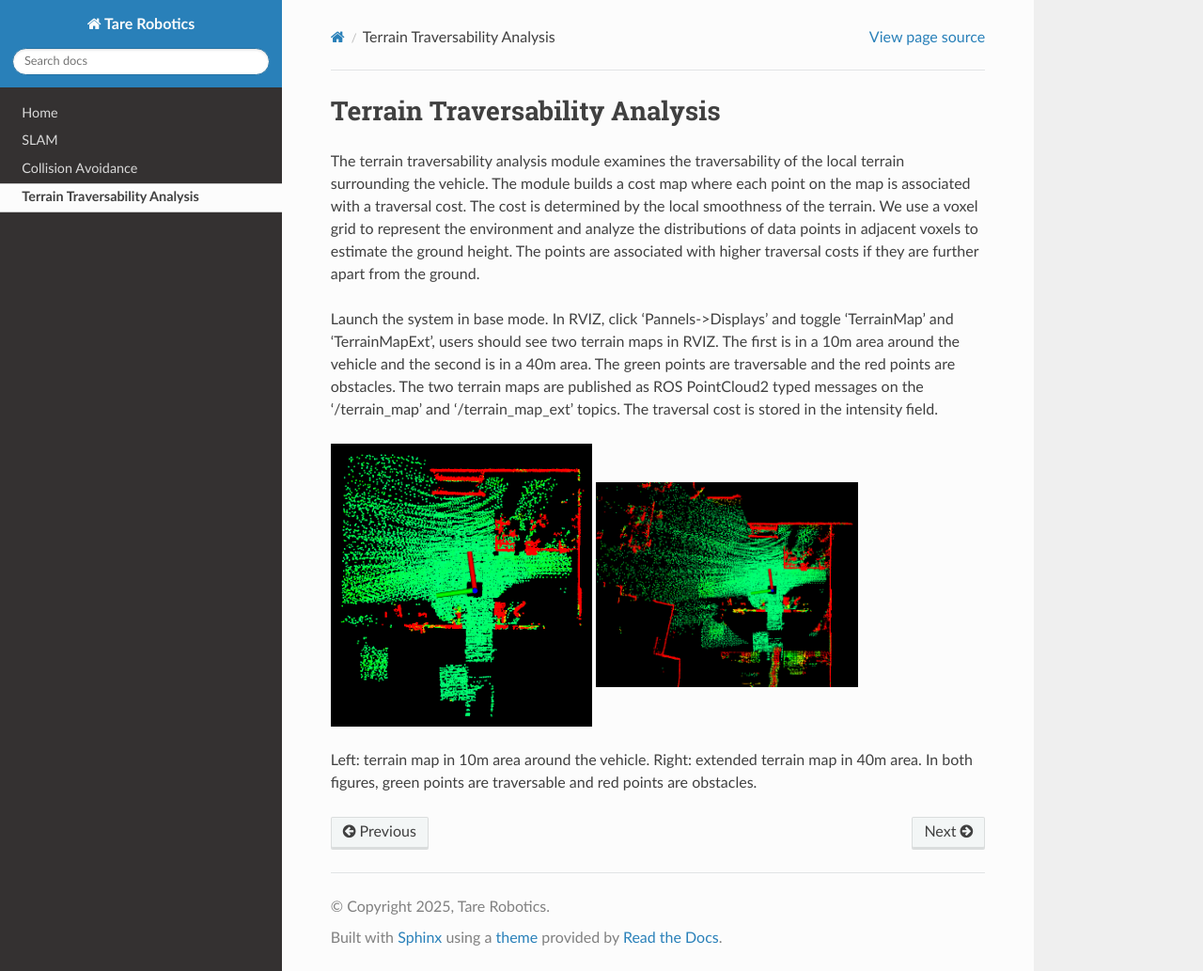
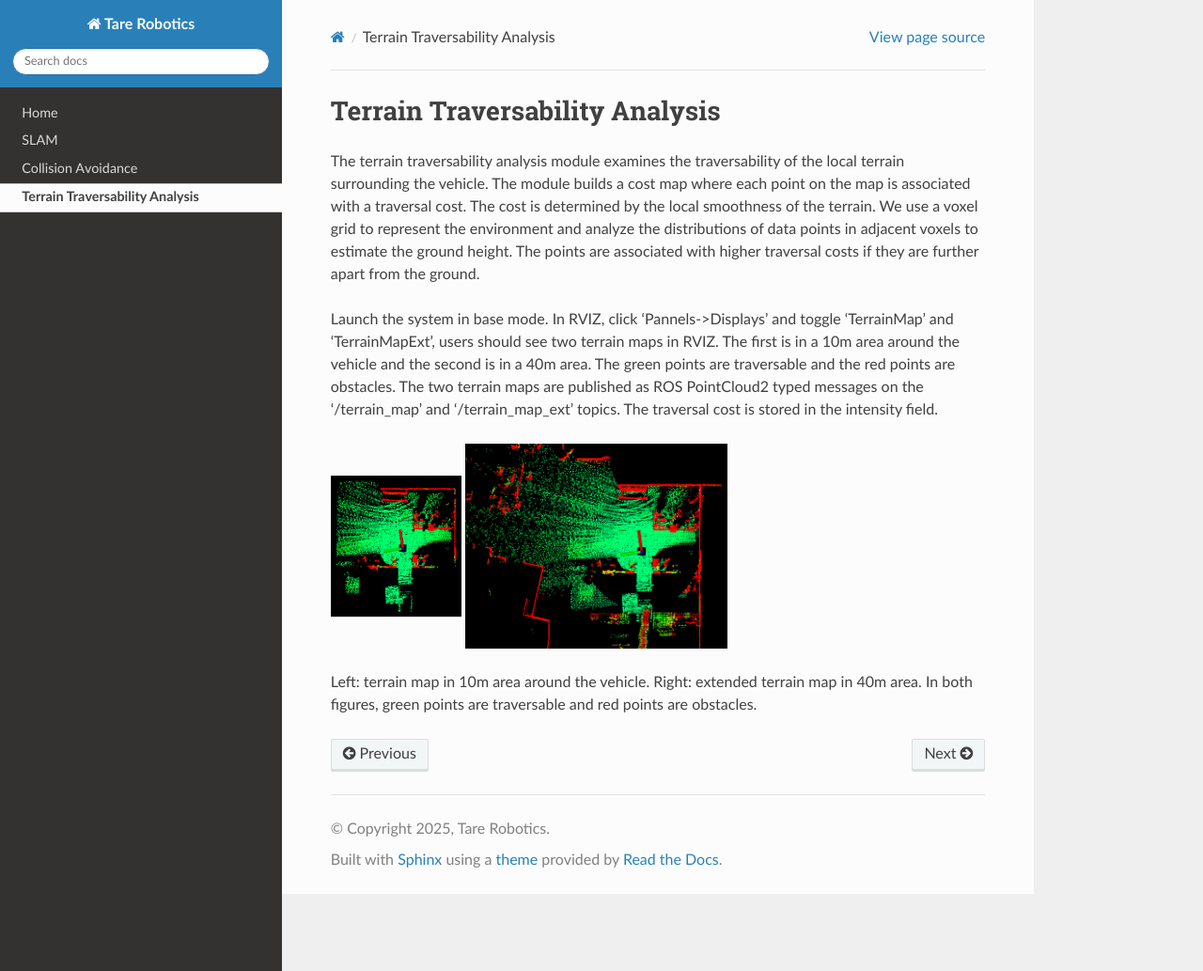
Before and after one commit to caochao39/tarerobotics, a Sphinx documentation site: the page built from docs/source/terrain_traversability_analysis.rst, in a window 1280 px wide and 1033 px high. Shown: the whole window at 94% size. Built offline with Sphinx 7.4.7 and the Read the Docs theme 3.1.0, drawn with Linux system fonts in a browser that asks for light colours.

Commit message:
update image

```diff
--- a/docs/source/terrain_traversability_analysis.rst
+++ b/docs/source/terrain_traversability_analysis.rst
@@ -8,7 +8,7 @@ Launch the system in base mode. In RVIZ, click ‘Pannels->Displays’ and toggl
 |pic1| |pic2|
 
 .. |pic1| image:: images/image1.png
-   :width: 40%
+   :width: 20%
 
 .. |pic2| image:: images/image13.png
    :width: 40%
```
